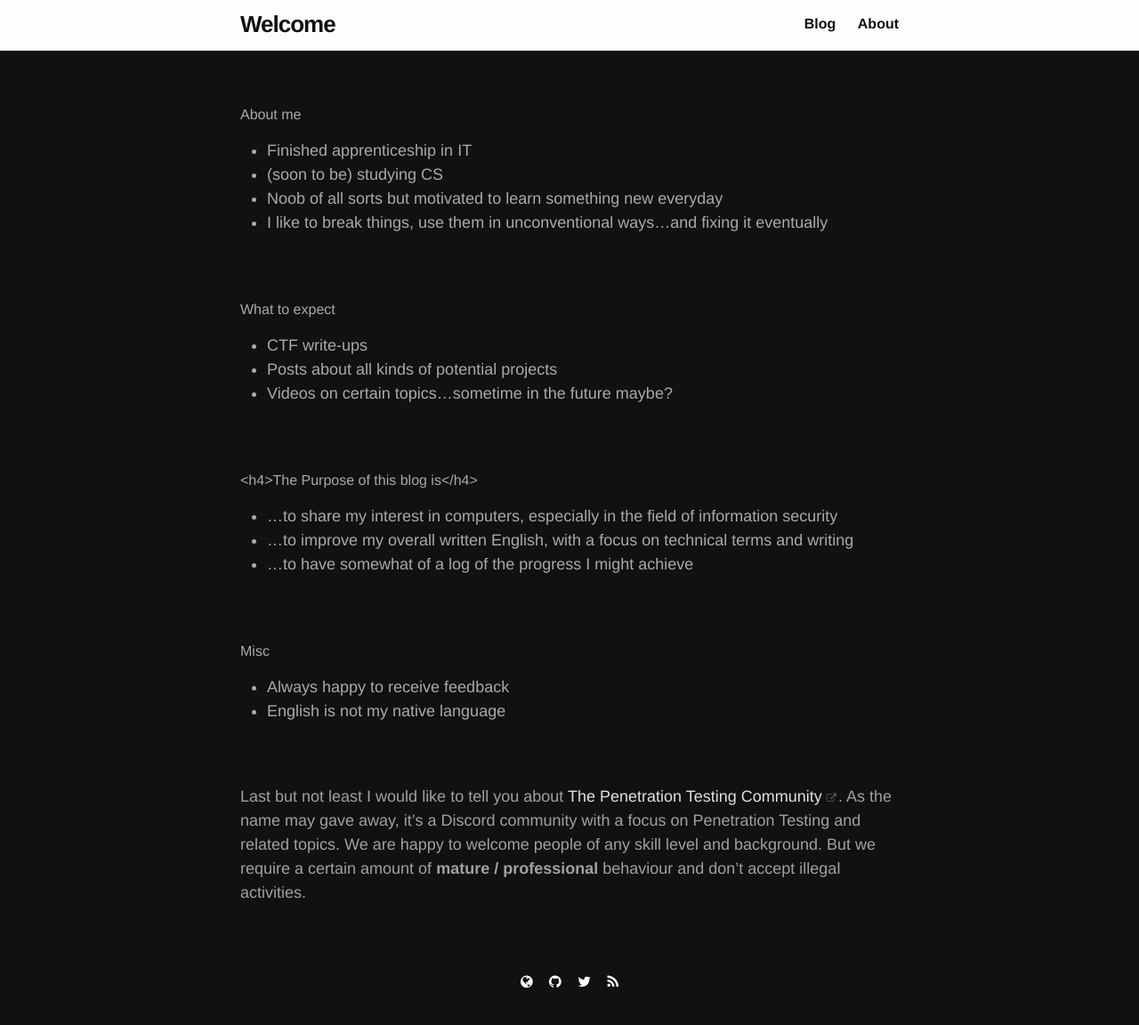
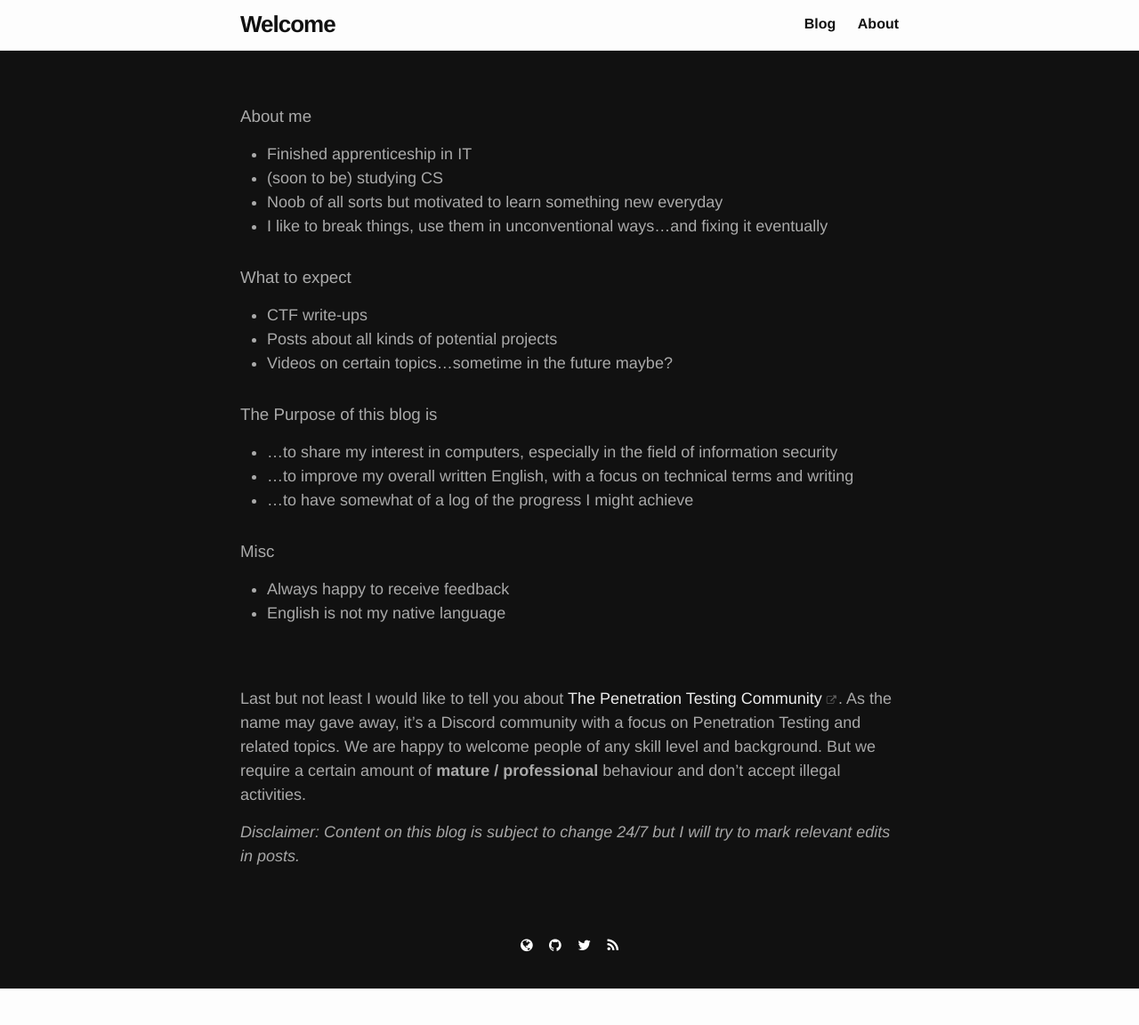
Before and after one commit to stepMode/stepmode.github.io, a Jekyll site: the page built from _pages/about.md, in a window 1280 px wide. Shown: the whole page at 89% size. Built offline with Jekyll 4.4.1, drawn with Linux system fonts in a browser that asks for light colours; after the commit the page ends 1111 px from its top, so only the background shows below that.

Commit message:
using h3 headlines

```diff
--- a/_pages/about.md
+++ b/_pages/about.md
@@ -3,29 +3,29 @@ layout: about
 title: About
 permalink: /about/
 ---
-<h4>About me</h4>
+### About me
 * Finished apprenticeship in IT
 * (soon to be) studying CS
 * Noob of all sorts but motivated to learn something new everyday
 * I like to break things, use them in unconventional ways...and fixing it eventually
 
-<br>
 
-#### What to expect
+
+### What to expect
 * CTF write-ups
 * Posts about all kinds of potential projects
 * Videos on certain topics...sometime in the future maybe?
 
-<br>
 
-#### <h4>The Purpose of this blog is</h4>
+
+### The Purpose of this blog is
 * ...to share my interest in computers, especially in the field of information security
 * ...to improve my overall written English, with a focus on technical terms and writing
 * ...to have somewhat of a log of the progress I might achieve
 
-<br>
 
-#### Misc
+
+### Misc
 * Always happy to receive feedback
 * English is not my native language
 
@@ -33,3 +33,5 @@ permalink: /about/
 <br>
 Last but not least I would like to tell you about [The Penetration Testing Community<i class="fa fa-external-link"></i>](https://discord.gg/sNsCSqZ){:target="_blank"}.
 As the name may gave away, it's a Discord community with a focus on Penetration Testing and related topics. We are happy to welcome people of any skill level and background. But we require a certain amount of **mature / professional** behaviour and don't accept illegal activities.
+
+*Disclaimer: Content on this blog is subject to change 24/7 but I will try to mark relevant edits in posts.*
```
